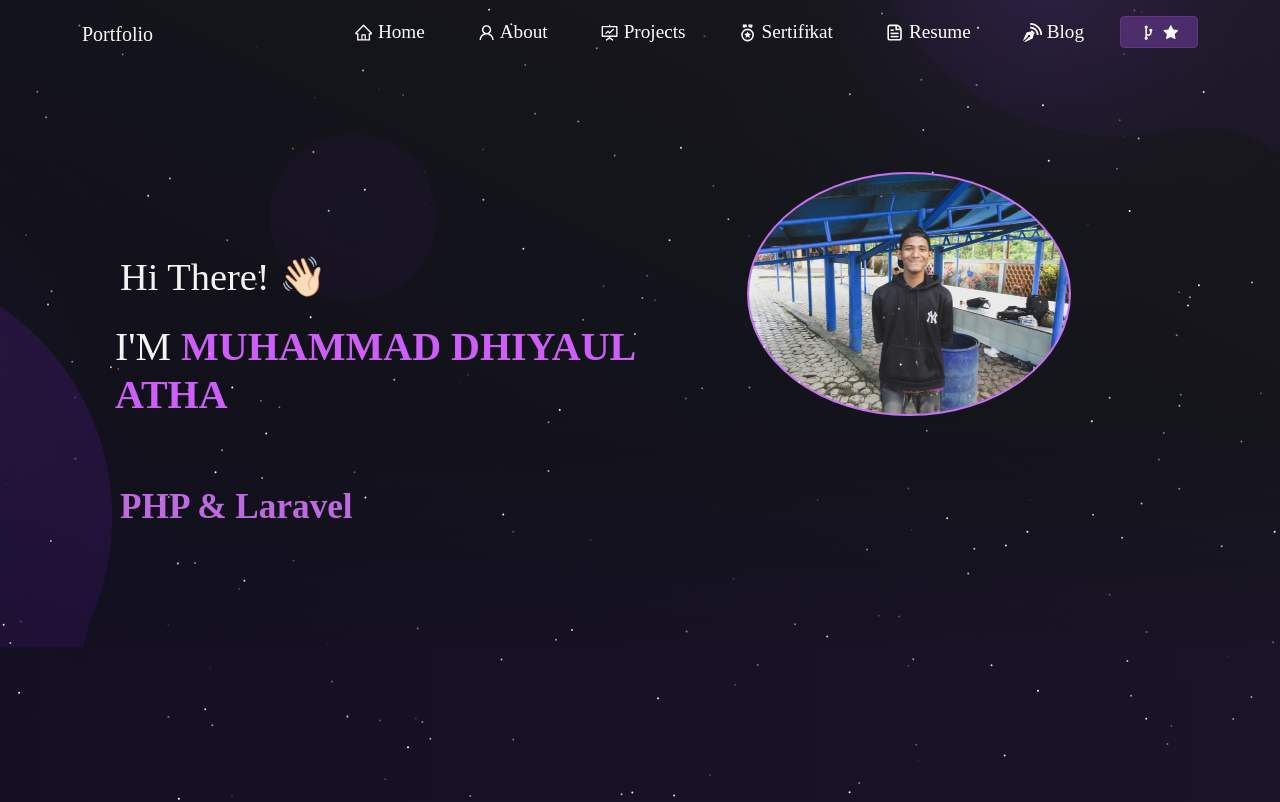
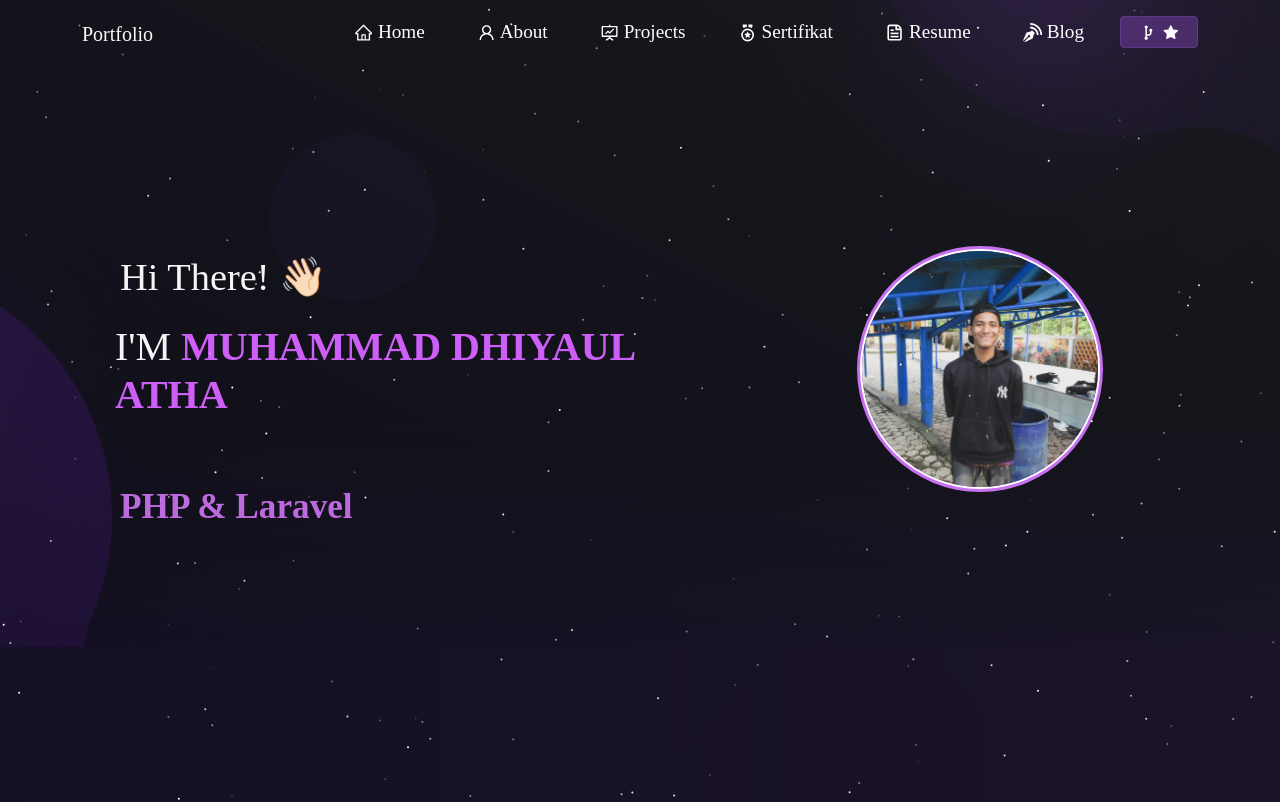
Before and after one commit to Bangkah/portfolio, a React (Create React App) app: page / in a window 1280 px wide. Shown: the top 802 px of the page. Built offline with nearby package versions, Linux system fonts and the light colour scheme.

Commit message:
fix: Belajar Lagi

```diff
--- a/src/components/Home/Home.js
+++ b/src/components/Home/Home.js
@@ -58,17 +58,38 @@ function Home() {
                 <Type />
               </div>
             </Col>
-            <Col md={5} style={{ paddingBottom: 20 }}>
+            <Col md={5} style={{ paddingBottom: 20, display: "flex", alignItems: "center", justifyContent: "center" }}>
+              <div
+                style={{
+                  background: "#8e44ad",
+                  borderRadius: "50%",
+                  border: "2px solid #fff",
+                  boxShadow: "0 0 0 3px #c770f0",
+                  width: "240px",
+                  height: "240px",
+                  aspectRatio: "1/1",
+                  overflow: "hidden",
+                  display: "flex",
+                  alignItems: "center",
+                  justifyContent: "center",
+                  maxWidth: "90vw",
+                  minWidth: "120px"
+                }}
+              >
                 <img
                   src={profilImg}
                   alt="Foto Profil Muhammad Dhiyaul Atha"
-                        width="320"
-                        height="320"
                   loading="eager"
                   decoding="async"
                   className="img-fluid"
-                        style={{ borderRadius: "50%", boxShadow: "0 0 0 2px #c770f0", background: "#fff", objectFit: "cover", maxHeight: "320px" }}
+                  style={{
+                    width: "100%",
+                    height: "100%",
+                    objectFit: "cover",
+                    background: "transparent"
+                  }}
                 />
+              </div>
             </Col>
           </Row>
         </Container>
```
Lines whose indentation alone changed are shown as unchanged.
